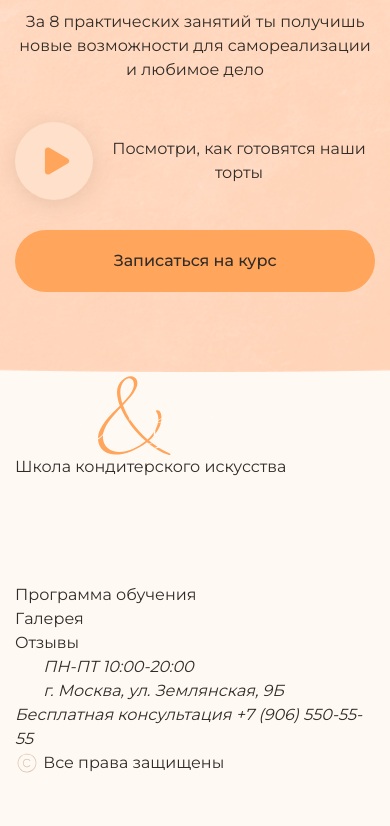
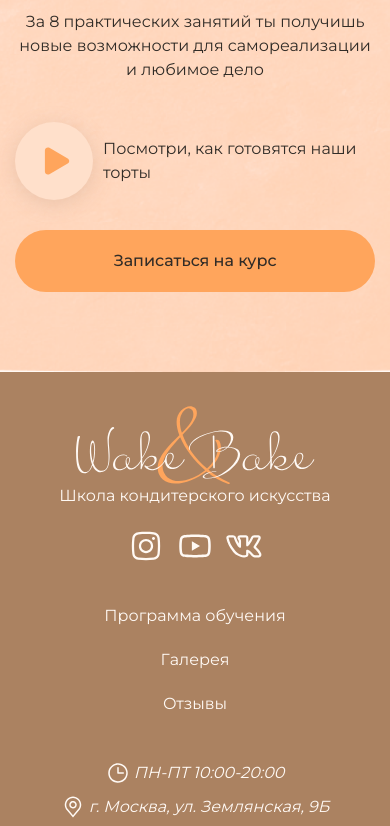
Before and after one commit to p1xx3/homework, a plain HTML site: page maket--3/index.html in a window 390 px wide. Shown: the part 400-1226 px from the top of the page. Before the commit the page ends 1175 px from the top, so only its background shows below. Drawn offline with Linux system fonts and the light colour scheme.

Commit message:
Add files via upload

```diff
--- a/maket--3/css/style.css
+++ b/maket--3/css/style.css
@@ -4,6 +4,7 @@
     --accent-bg: #FFE0CB;
     --general-bg: #FFF9F4;
     --general-text: #312C27;
+    --teansition: all .4s;
 }
 
 .body {
@@ -48,7 +49,7 @@
     justify-content: center;
     padding: 3px 15px;
     height: 62px;
-    transition: all .4s;
+    transition: var(--teansition)
 }
 
 .button:hover {
@@ -86,8 +87,6 @@
 
 }
 
-.nav__item {}
-
 .nav__link {
     display: block;
     padding: 5px 0;
@@ -107,7 +106,7 @@
     background-color: var(--accent-color);
 
     opacity: 0;
-    transition: all .4s;
+    transition: var(--teansition);
 }
 
 .nav__link:hover::before {
@@ -133,7 +132,7 @@
     border-radius: 100px;
     display: block;
     background: var(--general-text);
-    transition: all .4s;
+    transition: var(--teansition);
 }
 
 .burger-icon span {
@@ -246,8 +245,8 @@
     align-items: center;
     max-width: 200px;
     bottom: 11%;
-    text-align:  ;
     left: calc(100% - 40px);
+    text-align: left;
 }
 
 .hero__img-control--mobail {
@@ -279,14 +278,130 @@
     inset: 5px;
     box-shadow: 0px 4px 20px 0px rgba(184, 148, 126, 0.3);
     opacity: 0;
-    transition: all .4s;
+    transition: var(--teansition);
 }
 
 .hero__img-button:hover::before {
     opacity: 1;
 }
 
+/* ========================================================= */
 
+
+.footer {
+    background-color: #AB8261;
+    color: var(--general-bg  );
+    padding: 60px 0 66px;
+}
+
+.footer__inner {
+    display: grid;
+    gap: 40px 15px;
+    justify-content: space-between;
+    grid-template-columns: .9fr .9fr 1.1fr auto;
+}
+
+.footer__col:first-child {
+    margin-top: -30px;
+}
+
+.footer__logo {
+    display: block;
+    max-width: 240px;
+}
+.footer__logo img{
+    width: 100%;
+}
+
+.footer__logo-text {
+    margin-bottom: 20px;
+}
+
+.footer__col-list {
+    margin-top: -5px;
+}
+
+.footer__col-item {
+    margin-bottom: 10px;
+}
+.footer__col-item:last-child {
+    margin-bottom: 0 ;
+}
+
+.footer__col-link {
+    display: block;
+    padding: 5px 0;
+    position: relative;
+    z-index: 1;
+}
+
+.footer__col-link::before {
+    content: '';
+    position: absolute;
+    width: 34px;
+    height: 34px;
+    border-radius: 100px;
+    z-index: -1;
+    left: -13px;
+    top: -8px;
+    background-color: var(--accent-color);
+
+    opacity: 0;
+    transition: var(--teansition);
+}
+
+.footer__col-link:hover::before{
+    opacity: 1;
+}
+
+.footer__contact-list {}
+
+.footer__contact-item {
+    margin-bottom: 10px;
+}
+.footer__contact-item:last-child{
+    margin-bottom: 0;
+}
+
+.footer__col-tel {
+    margin-bottom: 47px;
+}
+
+.footer__col-number {
+    display: block;
+font-size: 24px;
+font-weight: 500;
+line-height: 1.6;
+transition: var(--teansition);
+}
+.footer__col-number:hover{
+    color: var(--accent-color);
+}
+
+.footer__col-copy {
+    color: #DEC5B1;
+}
+
+/* ========================================================= */
+.socials {
+    line-height: 0;
+}
+
+.socials__list {
+    display: flex;
+    gap: 15px;
+    align-items: center;
+}
+
+.socials__item {}
+
+.socials__link path{
+    transition: var(--teansition) ;
+}
+
+.socials__link:hover path {
+    fill: var(--accent-color);
+}
 /* ========================================================= */
 @media(max-width:1200px) {
     .hero__img {
@@ -298,6 +413,16 @@
         margin-top: 30px;
         position: static;
         max-width: none;
+    }
+    /* ---- */
+    .footer__inner{
+        grid-template-rows: auto auto;
+        grid-template-columns: repeat(3,auto);
+        justify-content: space-between;
+    }
+    .footer__col:last-child{
+        grid-column: 1/-1;
+        text-align: center;
     }
 }
 
@@ -312,7 +437,7 @@
         padding: 12vh 15px 30px;
         z-index: 10;
         flex-direction: column;
-        transition: all .4s;
+        transition: var(--teansition);
         transform: translateY(-50%);
         opacity: 0;
         visibility: hidden;
@@ -332,10 +457,29 @@
     .burger-icon {
         display: flex;
     }
+    /* ---- */
+    .footer__inner{
+        justify-content: center;
+        grid-template: none  ;
+        text-align: center;
+        gap: 0;
+    }
+    .footer__col:first-child{
+        display: flex;
+        margin-bottom: 40px;
+        flex-direction: column;
+        align-items: center;
+    }
+    .footer__col:nth-child(2){
+        margin-bottom: 40px;
+    }
+    .footer__col:nth-child(3){
+        margin-bottom: 10px;
+    }
 }
 
 @media (max-width:800px) {
-    .hero__contant{
+    .hero__contant {
         display: flex;
         flex-direction: column;
         align-items: center;
@@ -343,6 +487,7 @@
         max-width: none;
         width: 100%;
     }
+
     .hero__img {
         display: none;
     }
@@ -354,10 +499,11 @@
 }
 
 @media (max-width:600px) {
-    .hero{
+    .hero {
         padding-bottom: 80px;
     }
-    .hero__title{
+
+    .hero__title {
         font-size: 12 vw;
     }
 }
```
